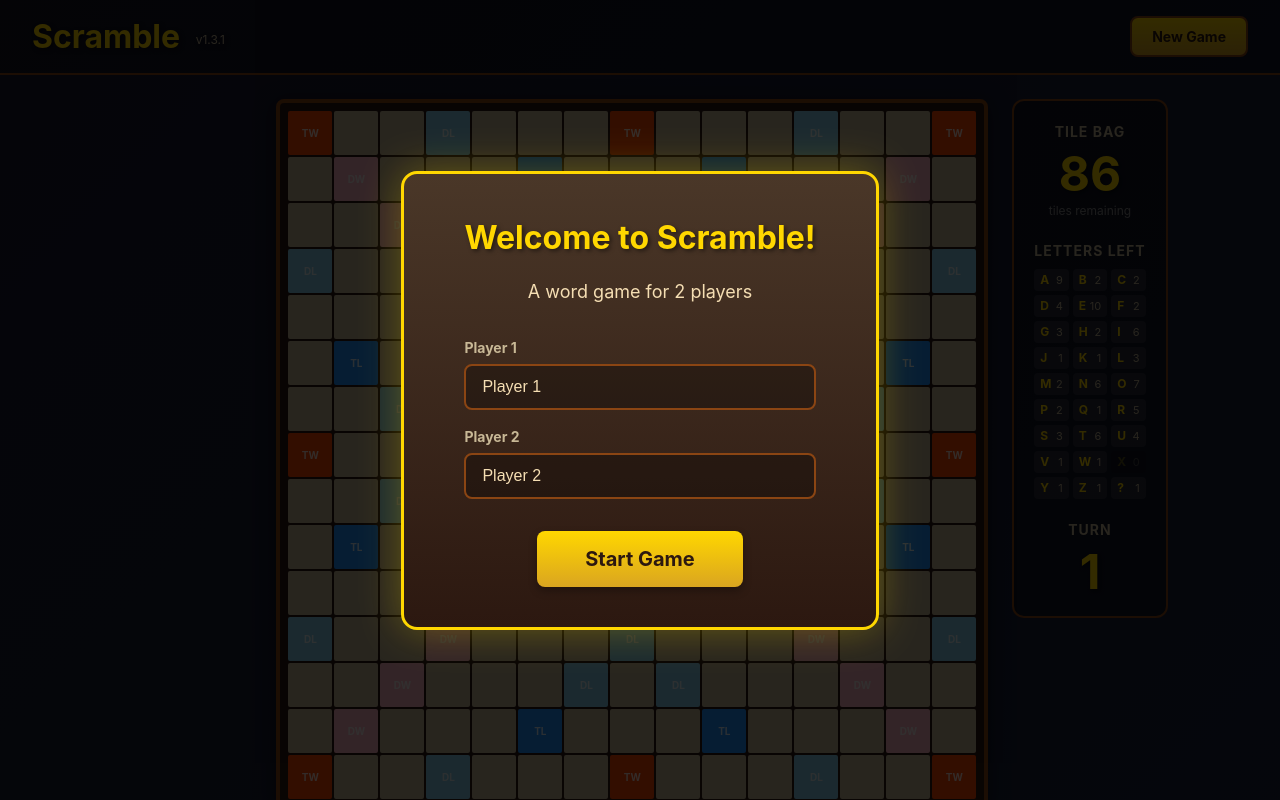
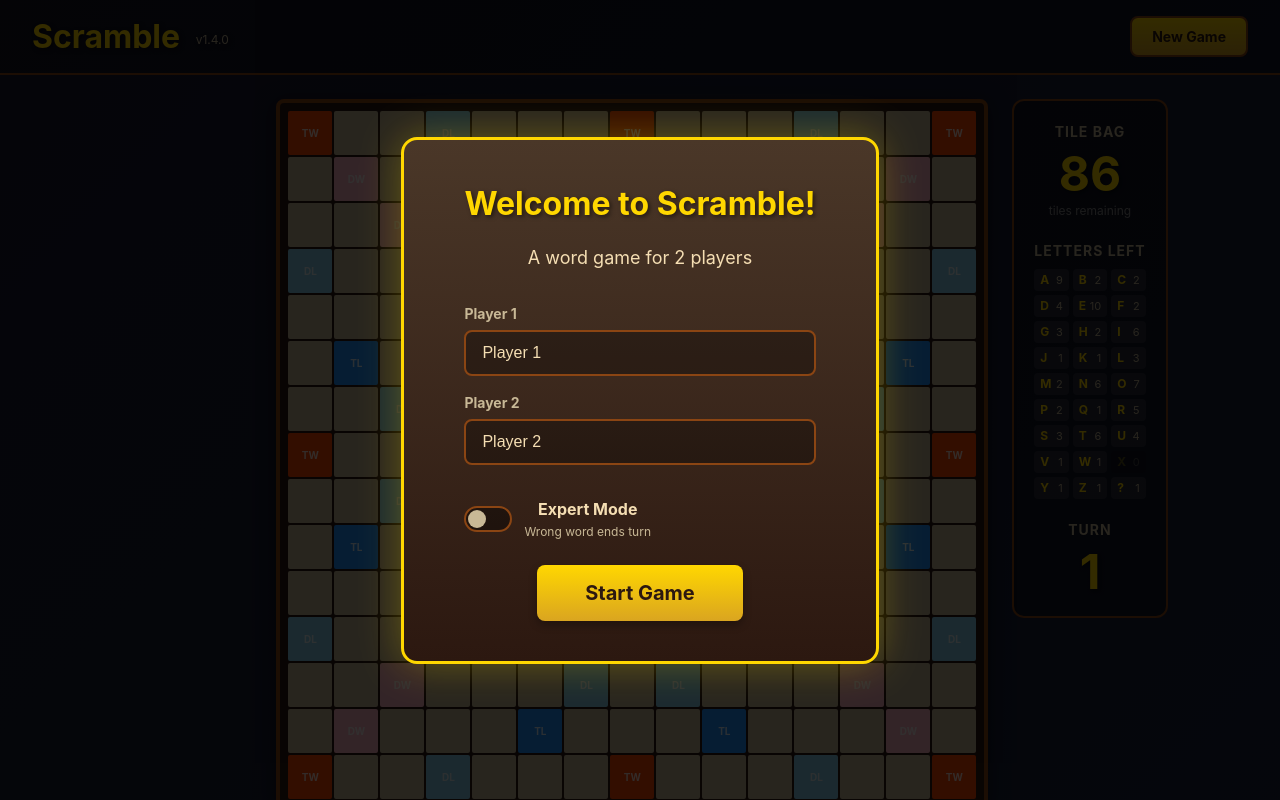
Before and after one commit to abattenb/scramble, a React (Vite) app: page / in a window 1280 px wide. Shown: the top 800 px of the page. Built offline with nearby package versions, Linux system fonts and the light colour scheme.

Commit message:
Add Expert Mode toggle - wrong word ends turn (v1.4.0)

```diff
--- a/src/App.css
+++ b/src/App.css
@@ -711,3 +711,68 @@ body {
 .player-name-field input::placeholder {
   color: #8b7355;
 }
+
+/* Game settings toggle */
+.game-settings {
+  margin-bottom: 24px;
+}
+
+.toggle-setting {
+  display: flex;
+  align-items: center;
+  gap: 12px;
+  cursor: pointer;
+  user-select: none;
+}
+
+.toggle-setting input {
+  display: none;
+}
+
+.toggle-slider {
+  position: relative;
+  width: 48px;
+  height: 26px;
+  background: rgba(0, 0, 0, 0.4);
+  border-radius: 13px;
+  border: 2px solid #8b4513;
+  transition: all 0.3s ease;
+  flex-shrink: 0;
+}
+
+.toggle-slider::after {
+  content: '';
+  position: absolute;
+  top: 2px;
+  left: 2px;
+  width: 18px;
+  height: 18px;
+  background: #c8b896;
+  border-radius: 50%;
+  transition: all 0.3s ease;
+}
+
+.toggle-setting input:checked + .toggle-slider {
+  background: #2e7d32;
+  border-color: #4caf50;
+}
+
+.toggle-setting input:checked + .toggle-slider::after {
+  left: calc(100% - 20px);
+  background: #ffd700;
+}
+
+.toggle-label {
+  display: flex;
+  flex-direction: column;
+  color: #f5deb3;
+  font-weight: bold;
+  font-size: 16px;
+}
+
+.toggle-subtext {
+  font-size: 12px;
+  font-weight: normal;
+  color: #c8b896;
+  margin-top: 2px;
+}
--- a/src/App.tsx
+++ b/src/App.tsx
@@ -10,6 +10,31 @@ import './App.css';
 
 const STORAGE_KEY = 'scramble-game-state';
 const PLAYER_NAMES_KEY = 'scramble-player-names';
+const GAME_SETTINGS_KEY = 'scramble-game-settings';
+
+interface GameSettings {
+  expertMode: boolean;
+}
+
+function saveGameSettings(settings: GameSettings): void {
+  try {
+    localStorage.setItem(GAME_SETTINGS_KEY, JSON.stringify(settings));
+  } catch (error) {
+    console.error('Failed to save game settings:', error);
+  }
+}
+
+function loadGameSettings(): GameSettings {
+  try {
+    const saved = localStorage.getItem(GAME_SETTINGS_KEY);
+    if (saved) {
+      return JSON.parse(saved) as GameSettings;
+    }
+  } catch (error) {
+    console.error('Failed to load game settings:', error);
+  }
+  return { expertMode: false };
+}
 
 // Count remaining tiles by letter
 function countTilesByLetter(tiles: Tile[]): Map<string, number> {
@@ -114,6 +139,8 @@ function App() {
   // Player names for the start modal
   const [player1Name, setPlayer1Name] = useState<string>(() => loadPlayerNames().player1);
   const [player2Name, setPlayer2Name] = useState<string>(() => loadPlayerNames().player2);
+  // Game settings
+  const [expertMode, setExpertMode] = useState<boolean>(() => loadGameSettings().expertMode);
   const [draggingTile, setDraggingTile] = useState<Tile | null>(null);
   const [dragPosition, setDragPosition] = useState<{ x: number; y: number } | null>(null);
   const [dragOverCell, setDragOverCell] = useState<{ row: number; col: number } | null>(null);
@@ -459,7 +486,51 @@ function App() {
     const result = findWordsFromPlacement(gameState.board, placedPositions, gameState.isFirstMove);
 
     if (!result.isValid) {
-      setMessage({ text: result.errors[0] || 'Invalid placement', type: 'error' });
+      const errorMessage = result.errors[0] || 'Invalid placement';
+      const isInvalidWordError = errorMessage.includes('is not a valid word');
+
+      // Expert mode: end turn on invalid word (but not placement errors)
+      if (expertMode && isInvalidWordError) {
+        setMessage({ text: `${errorMessage} - Turn lost!`, type: 'error' });
+
+        // Return tiles to rack and switch turns
+        setGameState((prev) => {
+          const newBoard = prev.board.map((r) => r.map((c) => ({ ...c })));
+          const tilesReturned: Tile[] = [];
+
+          // Remove placed tiles from board
+          for (const placed of prev.placedThisTurn) {
+            tilesReturned.push(placed.tile);
+            newBoard[placed.row][placed.col] = {
+              ...newBoard[placed.row][placed.col],
+              tile: null,
+              isNewlyPlaced: false,
+            };
+          }
+
+          // Return tiles to current player's rack
+          const newPlayers = [...prev.players] as [Player, Player];
+          newPlayers[prev.currentPlayerIndex] = {
+            ...newPlayers[prev.currentPlayerIndex],
+            rack: [...newPlayers[prev.currentPlayerIndex].rack, ...tilesReturned],
+          };
+
+          // Switch to next player
+          const nextPlayerIndex = prev.currentPlayerIndex === 0 ? 1 : 0;
+
+          return {
+            ...prev,
+            board: newBoard,
+            players: newPlayers,
+            currentPlayerIndex: nextPlayerIndex,
+            placedThisTurn: [],
+            turnNumber: prev.turnNumber + 1,
+          };
+        });
+        return;
+      }
+
+      setMessage({ text: errorMessage, type: 'error' });
       return;
     }
 
@@ -525,7 +596,7 @@ function App() {
       text: `+${result.totalScore} points! Words: ${wordsPlayed}`,
       type: 'success'
     });
-  }, [dictionaryLoaded, gameState.placedThisTurn, gameState.board, gameState.isFirstMove]);
+  }, [dictionaryLoaded, gameState.placedThisTurn, gameState.board, gameState.isFirstMove, expertMode]);
 
   const handlePass = useCallback(() => {
     // Return any placed tiles
@@ -609,10 +680,11 @@ function App() {
   }, [selectedForExchange, gameState.tileBag.length]);
 
   const handleStartGame = useCallback(() => {
-    // Save player names for future sessions
+    // Save player names and settings for future sessions
     const name1 = player1Name.trim() || 'Player 1';
     const name2 = player2Name.trim() || 'Player 2';
     savePlayerNames({ player1: name1, player2: name2 });
+    saveGameSettings({ expertMode });
 
     clearGameState();
     const newGame = initializeGame(name1, name2);
@@ -625,7 +697,7 @@ function App() {
     setExchangeMode(false);
     setSelectedForExchange(new Set());
     setMessage(null);
-  }, [player1Name, player2Name]);
+  }, [player1Name, player2Name, expertMode]);
 
   const handleNewGame = useCallback(() => {
     // Show start modal when clicking New Game
@@ -664,6 +736,20 @@ function App() {
                 />
               </div>
             </div>
+            <div className="game-settings">
+              <label className="toggle-setting">
+                <input
+                  type="checkbox"
+                  checked={expertMode}
+                  onChange={(e) => setExpertMode(e.target.checked)}
+                />
+                <span className="toggle-slider"></span>
+                <span className="toggle-label">
+                  Expert Mode
+                  <span className="toggle-subtext">Wrong word ends turn</span>
+                </span>
+              </label>
+            </div>
             <button onClick={handleStartGame} className="start-game-btn">
               Start Game
             </button>
@@ -678,7 +764,7 @@ function App() {
       )}
 
       <header className="header">
-        <h1>Scramble <span className="version">v1.3.1</span></h1>
+        <h1>Scramble <span className="version">v1.4.0</span></h1>
         <div className="game-info">
           <button onClick={handleNewGame} className="new-game-btn">
             New Game
```
